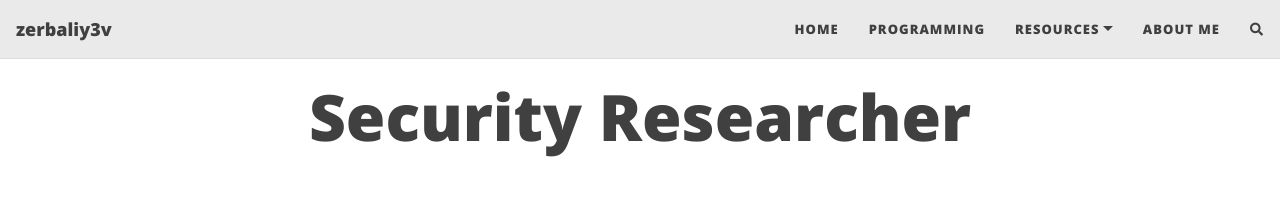
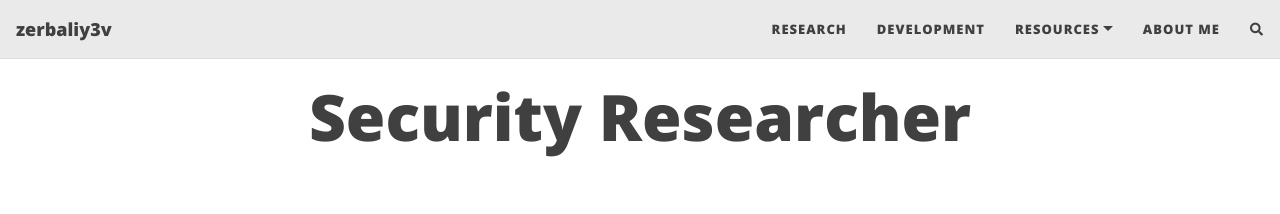
Before and after one commit to zerbaliy3v/zerbaliy3v.github.io, a Jekyll site: the page built from index.html, in a window 1280 px wide. Shown: the top 214 px of the page. Built offline with Jekyll 4.4.1, drawn with Linux system fonts in a browser that asks for light colours; nearby versions of some CDN libraries; the list of posts is cut into pages by our own code; comment, search, counter and statistics services are not loaded.

Commit message:
Update _config.yml

```diff
--- a/_config.yml
+++ b/_config.yml
@@ -20,8 +20,8 @@ author: zerbaliy3v
 ###############################################
 
 navbar-links:
-  Home: 'https://zerbaliy3v.github.io/'
-  Programming: ''
+  Research: 'research.md'
+  Development: 'development'
   Resources:
     - OSCP NOTEs: "https://gabb4r.gitbook.io/oscp-notes/"
     - Learn markdown: "https://www.markdowntutorial.com/"
```
